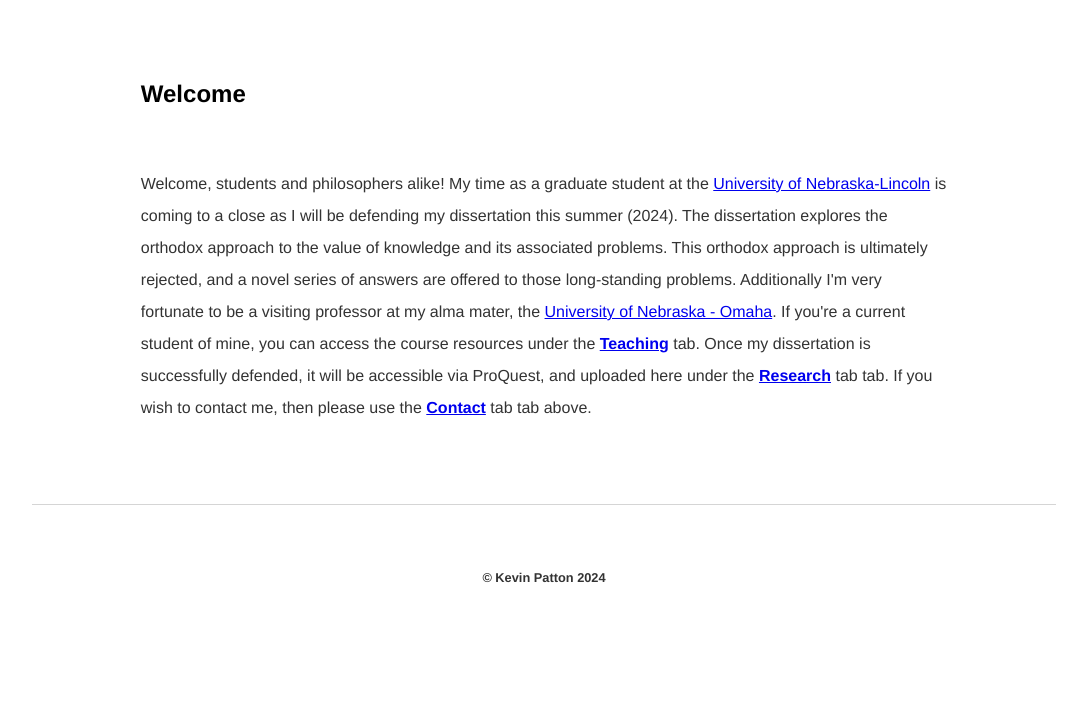
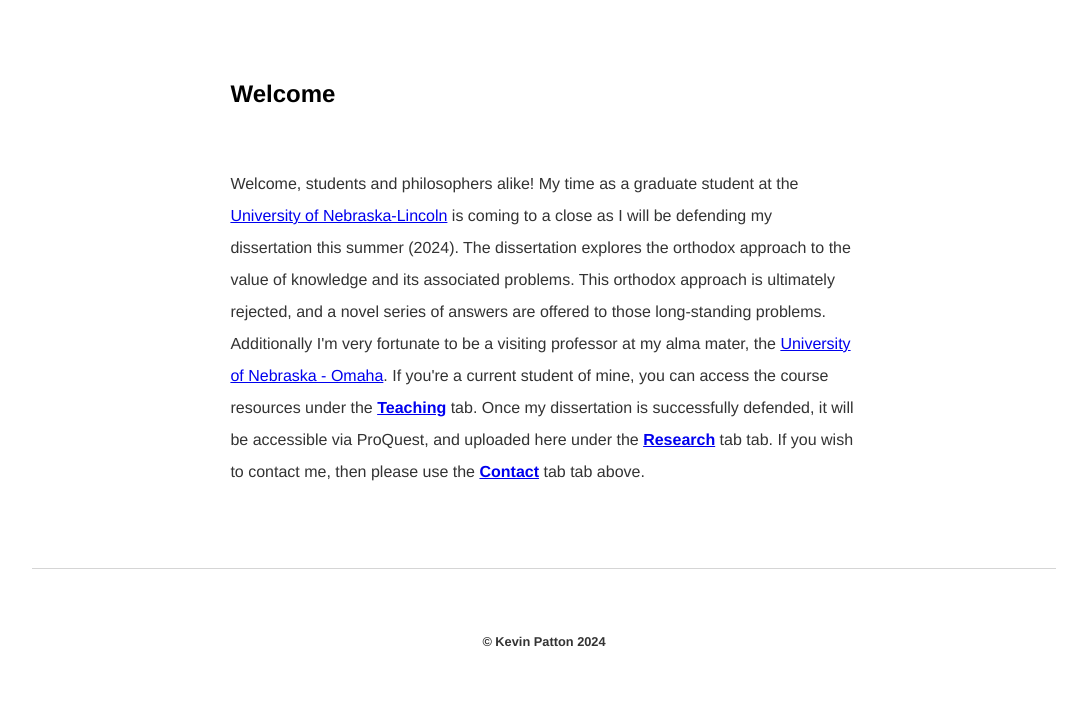
Before and after one commit to kevinjpatton/kevinjpatton.github.io, a Jekyll site: the page built from index.html, in a window 1280 px wide. Shown: the part 348-1063 px from the top of the page, without its empty margins (96-1183 px from the left). Built offline with Jekyll 4.4.1, drawn with Linux system fonts in a browser that asks for light colours; Markdown is read by kramdown in place of the engine named in the settings; before the commit the page ends 999 px from its top, so only the background shows below that.

Commit message:
Update test.css

```diff
--- a/css/test.css
+++ b/css/test.css
@@ -36,25 +36,25 @@
 }
 h1 {
     margin: 60px auto;
-    width: 90%;
+    width: 70%;
     font-size: 2.5em;
     font-family: 'Helvetica', 'Arial', 'Sans-Serif';
 }
 h2 {
     margin: 60px auto;
-    width: 90%;
+    width: 70%;
     font-size: 1.5em;
     font-family: 'Helvetica', 'Arial', 'Sans-Serif';
 }
 h3 {
     margin: 60px auto;
-    width: 90%;
+    width: 70%;
     font-size: 1em;
     font-family: 'Helvetica', 'Arial', 'Sans-Serif';
 }
 p {
     margin: 60px auto;
-    width: 90%;
+    width: 70%;
     font-size: 1em;
     line-height: 2.0em;
     color: #333;
```
